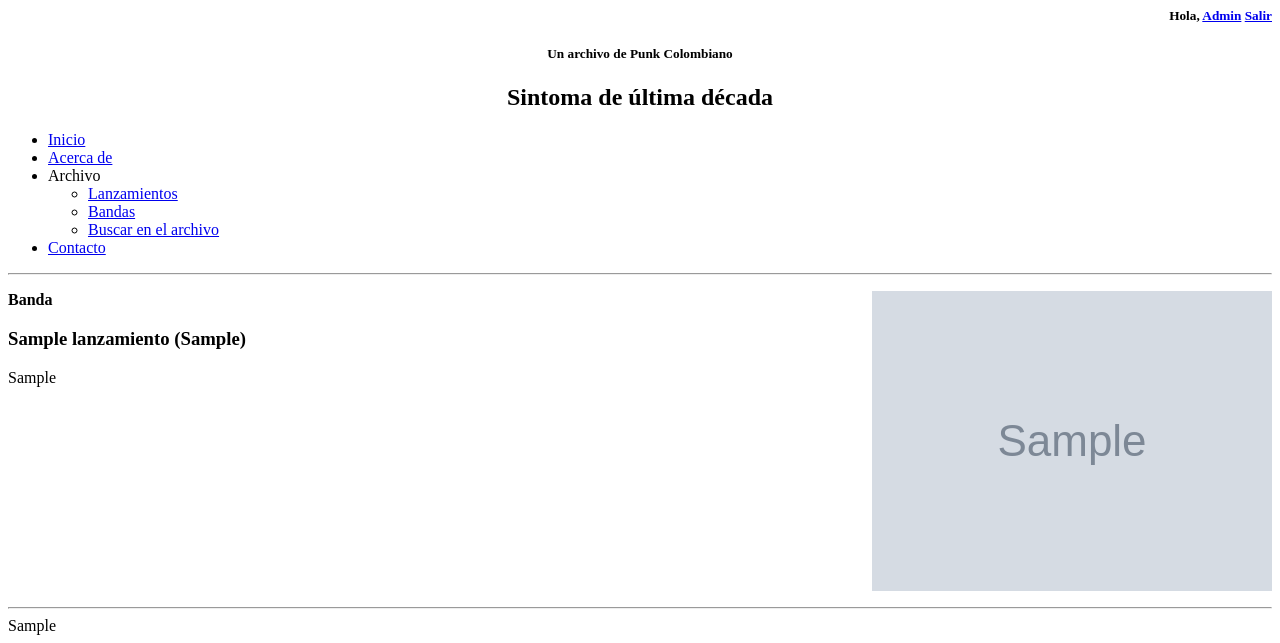
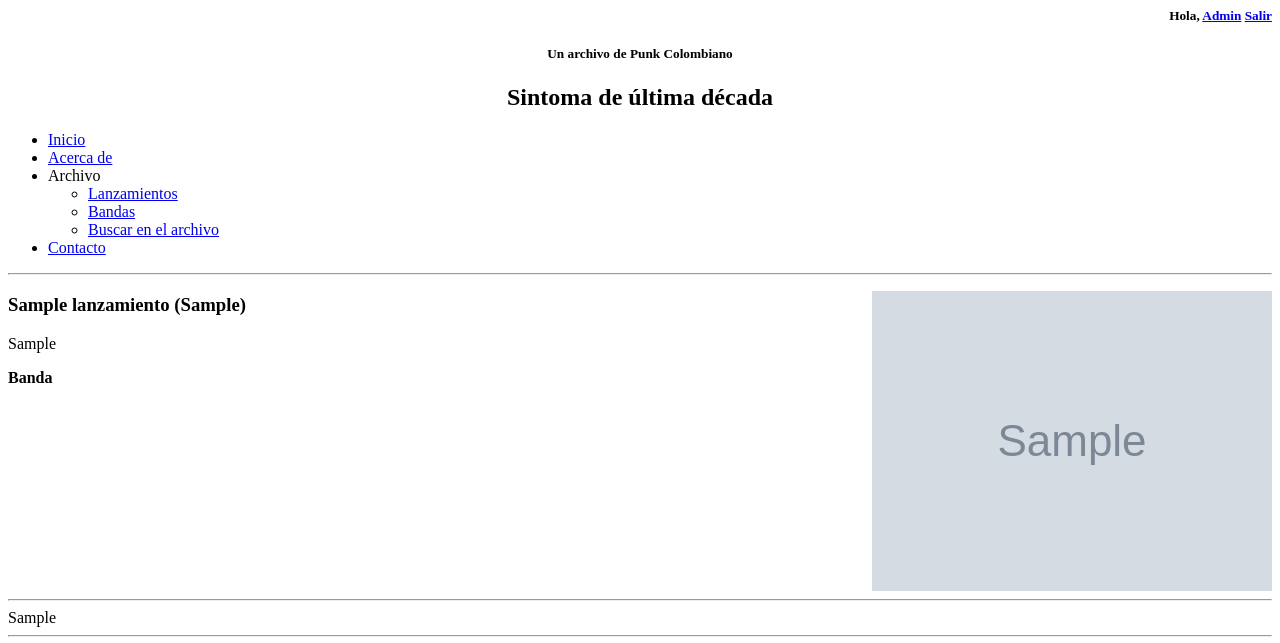
Before and after one commit to drumsoverbogota/archivo, a CodeIgniter app: page /database/index.php/lanzamiento/1 in a window 1280 px wide. Shown: the top 643 px of the page. Run offline with CodeIgniter, Linux system fonts and the light colour scheme; the visitor is signed in with stand-in values (Sample User, id 1); tables that the repository leaves empty hold one stand-in row (values such as "Sample post"); grey boxes marked "Sample" are stand-in pictures.

Commit message:
Cambiada la presentación de lanzamientos

```diff
--- a/application/views/lanzamiento/view.php
+++ b/application/views/lanzamiento/view.php
@@ -11,12 +11,25 @@
 
 
 <?php if ($lanzamiento_item['imagen'] == NULL){ ?>
-	<P><IMG SRC="<?php echo base_url('images/placeholder.jpg'); ?>" ALIGN="RIGHT"><B>Banda</B></P>
+	<P><IMG SRC="<?php echo base_url('images/placeholder.jpg'); ?>" ALIGN="RIGHT">
 <?php } else{?>
-	<P><IMG SRC="<?php echo base_url('images/'.$lanzamiento_item['imagen']); ?>" ALIGN="RIGHT"><B>Banda</B></P>
+	<P><IMG SRC="<?php echo base_url('images/'.$lanzamiento_item['imagen']); ?>" ALIGN="RIGHT">
 <?php }?>
+
+</P>
 <p><H3><?php echo $lanzamiento_item['nombre'];?> (<?php echo $lanzamiento_item['anho'];?>)</H3></p>
-<P><?php echo $lanzamiento_item['referencia'];?><BR CLEAR="ALL">
+<P><?php echo $lanzamiento_item['referencia'];?></P>
+<P><B>Banda</B>
+	<ul>
+		<?php foreach ($banda as $banda_item): ?>
+			<li>
+				<a href="<?php echo site_url('banda/'.$banda_item['id']); ?>"><?php echo $banda_item['nombre']; ?></a>
+			</li>
+		<?php endforeach; ?>
+	</ul>
+</P>
+
+<BR CLEAR="ALL">
 
 <hr>
 
@@ -26,13 +39,7 @@
 
 <?php echo nl2br($lanzamiento_item['creditos']);?>
 <?php echo nl2br($lanzamiento_item['notas']);?>
-	<ul>
-		<?php foreach ($banda as $banda_item): ?>
-			<li>
-				<a href="<?php echo site_url('banda/'.$banda_item['id']); ?>"><?php echo $banda_item['nombre']; ?></a>
-			</li>
-		<?php endforeach; ?>
-	</ul>
+
 
 <?php
 if ($this->ion_auth->logged_in()){
```
